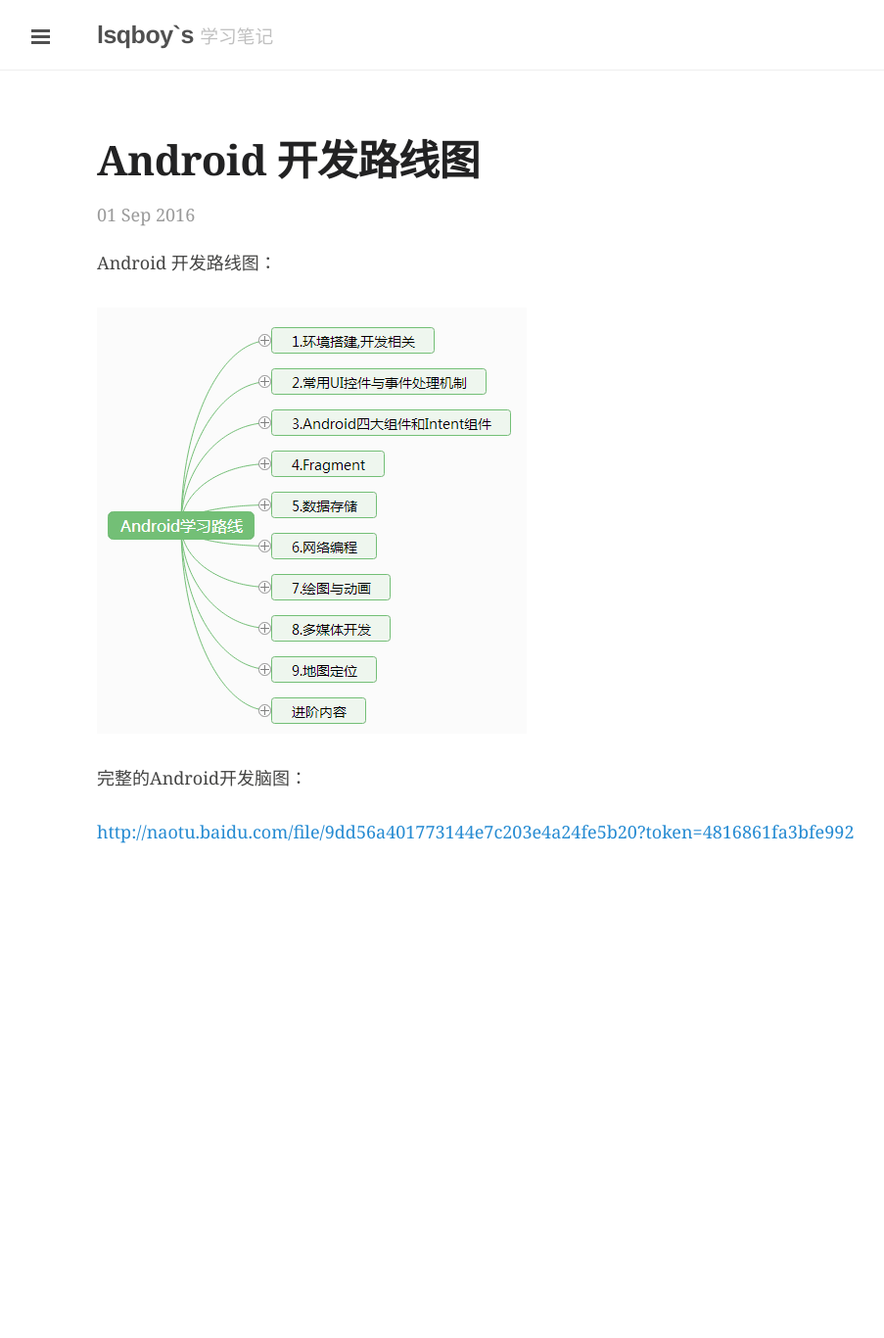
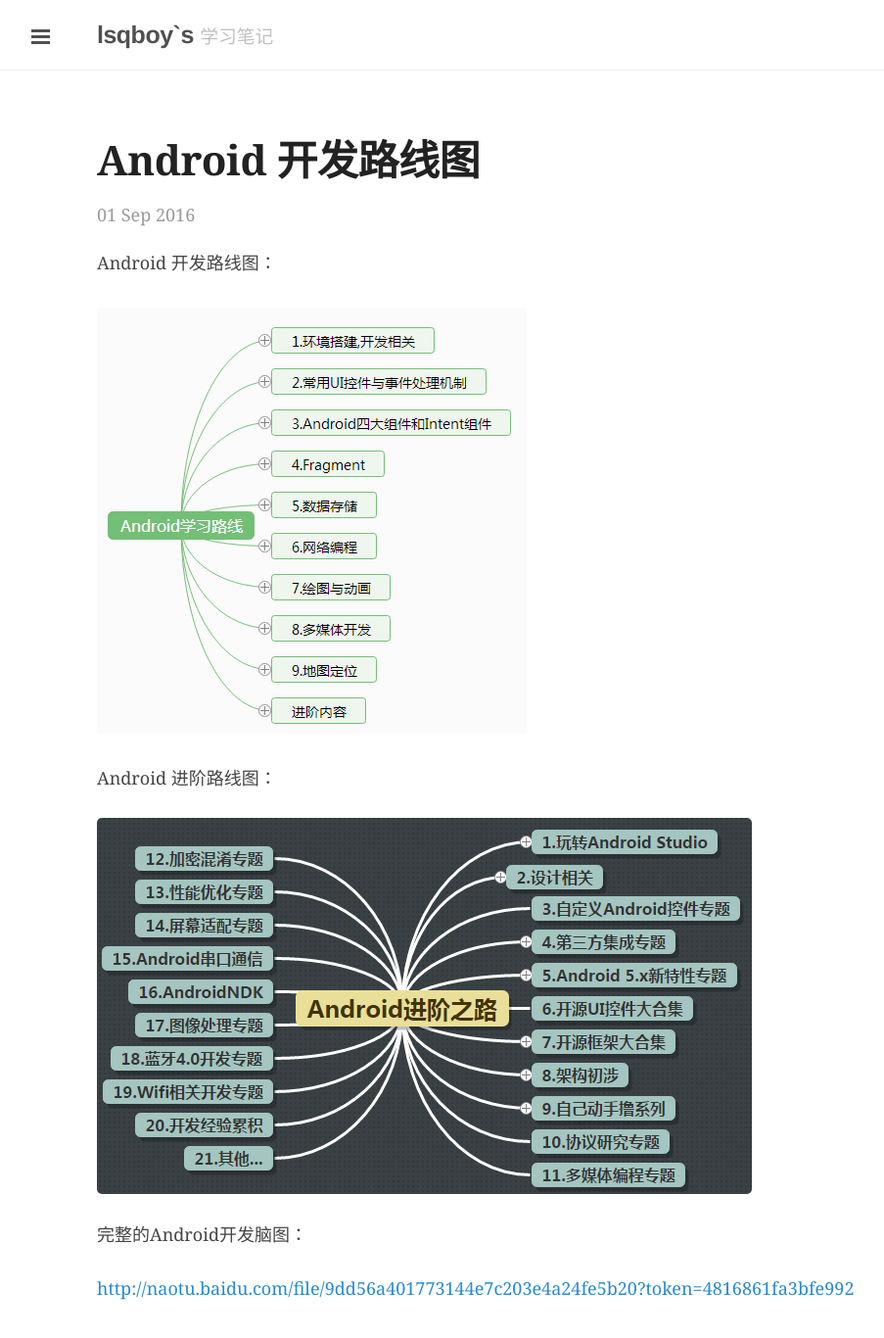
Before and after one commit to Lsqboy/jekyll_bolg, a Jekyll site: the page built from _posts/2016-09-01-android-develop-naotu.md, in a window 1280 px wide. Shown: the whole page at 98% size, without its empty margins (1-904 px from the left). Built offline with Jekyll 4.4.1, drawn with Linux system fonts in a browser that asks for light colours; comment, search, counter and statistics services are not loaded; before the commit the page ends 901 px from its top, so only the background shows below that.

Commit message:
creat blog 0901脑图进阶

```diff
--- a/_posts/2016-09-01-android-develop-naotu.md
+++ b/_posts/2016-09-01-android-develop-naotu.md
@@ -9,6 +9,10 @@
 
 ![Android开发路线图](/public/images/2016-09-01/20160901android-naotu.png)
 
+Android 进阶路线图：
+
+![Android 进阶路线图](/public/images/2016-09-01/8045128920160901.jpg)
+
 完整的Android开发脑图：
 
 [http://naotu.baidu.com/file/9dd56a401773144e7c203e4a24fe5b20?token=4816861fa3bfe992](http://naotu.baidu.com/file/9dd56a401773144e7c203e4a24fe5b20?token=4816861fa3bfe992)
```
Also changed, not shown: public/images/2016-09-01/8045128920160901.jpg (added).
